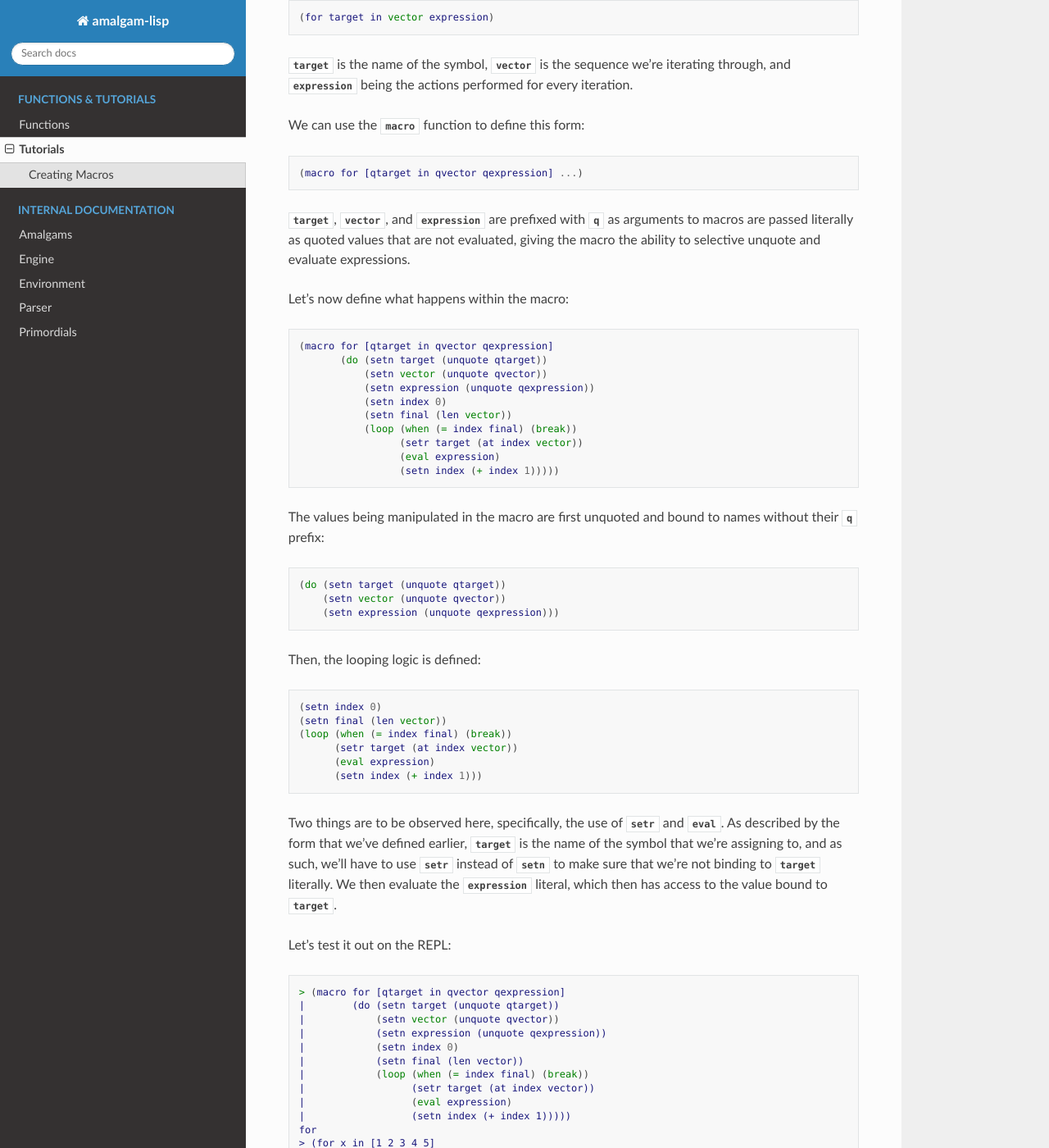
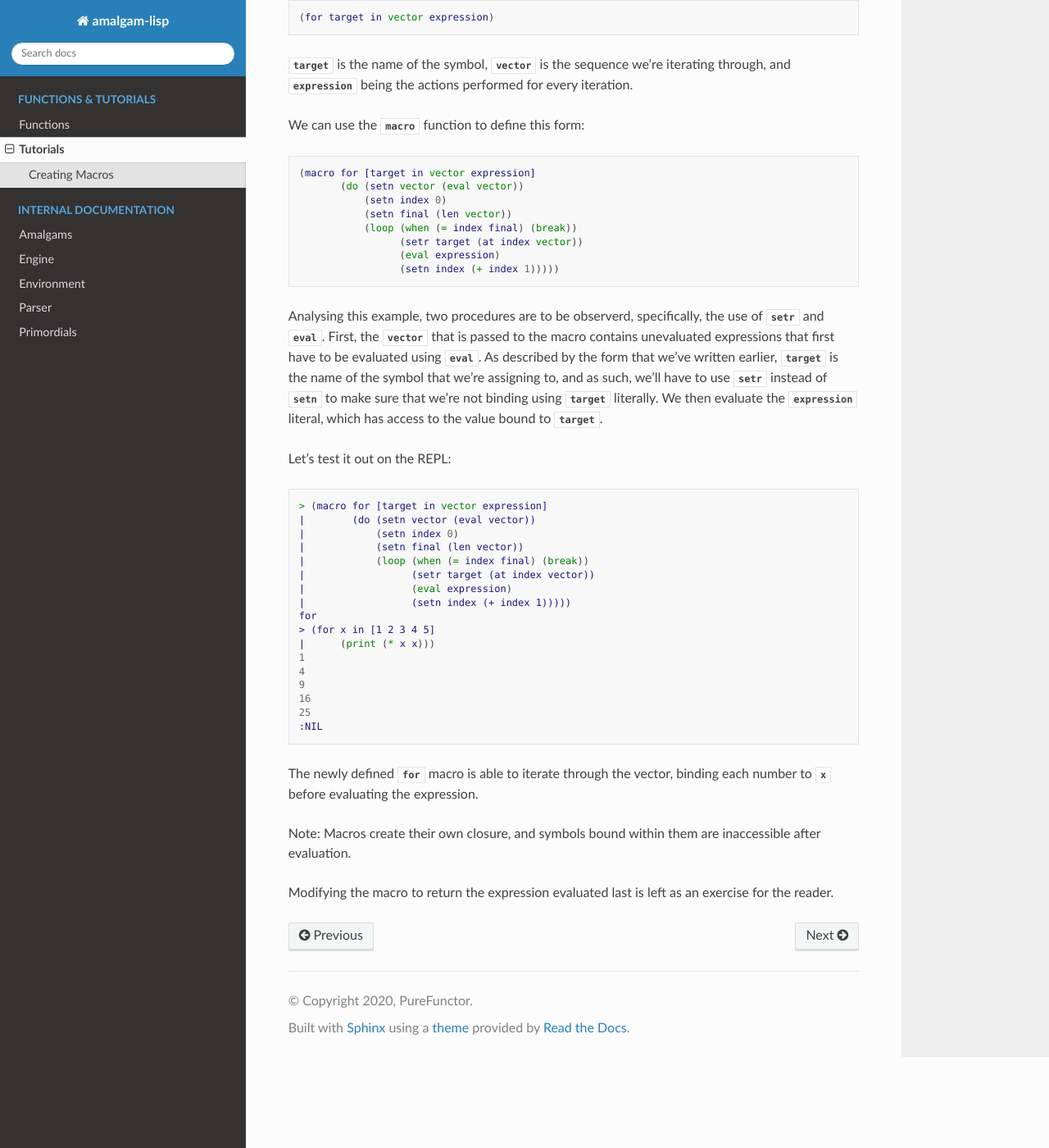
Before and after one commit to purefunctor/amalgam-lisp, a Sphinx documentation site: the page built from docs/tutorials.rst, in a window 1280 px wide and 1400 px high, scrolled down 336 px. Shown: the whole window at 82% size. Built offline with Sphinx 7.4.7 and the Read the Docs theme 2.0.0, drawn with Linux system fonts in a browser that asks for light colours.

Commit message:
Update user-facing documentation for macro

```diff
--- a/docs/functions.rst
+++ b/docs/functions.rst
@@ -164,10 +164,10 @@ Meta
    :data:`args`, and a :data:`body`. Binds to a closure when created
    inside of one.
 
-.. function:: (macro name [qargs...] body)
+.. function:: (macro name [args...] body)
 
    Creates a scoped macro given a :data:`name`, a vector of
-   :data:`qargs`, and a :data:`body`. Binds to a closure when created
+   :data:`args`, and a :data:`body`. Binds to a closure when created
    inside of one.
 
 .. function:: (let [[name value]...] body)
--- a/docs/tutorials.rst
+++ b/docs/tutorials.rst
@@ -21,21 +21,8 @@ We can use the :data:`macro` function to define this form:
 
 .. code-block:: lisp
 
-    (macro for [qtarget in qvector qexpression] ...)
-
-:data:`target`, :data:`vector`, and :data:`expression` are prefixed
-with :data:`q` as arguments to macros are passed literally as quoted
-values that are not evaluated, giving the macro the ability to
-selective unquote and evaluate expressions.
-
-Let's now define what happens within the macro:
-
-.. code-block:: lisp
-
-    (macro for [qtarget in qvector qexpression]
-           (do (setn target (unquote qtarget))
-               (setn vector (unquote qvector))
-               (setn expression (unquote qexpression))
+    (macro for [target in vector expression]
+           (do (setn vector (eval vector))
                (setn index 0)
                (setn final (len vector))
                (loop (when (= index final) (break))
@@ -43,42 +30,23 @@ Let's now define what happens within the macro:
                      (eval expression)
                      (setn index (+ index 1)))))
 
-The values being manipulated in the macro are first unquoted and bound
-to names without their :data:`q` prefix:
-
-.. code-block:: lisp
-
-    (do (setn target (unquote qtarget))
-        (setn vector (unquote qvector))
-        (setn expression (unquote qexpression)))
-
-Then, the looping logic is defined:
-
-.. code-block:: lisp
-
-    (setn index 0)
-    (setn final (len vector))
-    (loop (when (= index final) (break))
-          (setr target (at index vector))
-          (eval expression)
-          (setn index (+ index 1)))
-
-Two things are to be observed here, specifically, the use of
-:data:`setr` and :data:`eval`. As described by the form that we've
-defined earlier, :data:`target` is the name of the symbol that
-we're assigning to, and as such, we'll have to use :data:`setr` instead
-of :data:`setn` to make sure that we're not binding to :data:`target`
-literally. We then evaluate the :data:`expression` literal, which then
-has access to the value bound to :data:`target`.
+Analysing this example, two procedures are to be observerd,
+specifically, the use of :data:`setr` and :data:`eval`. First, the
+:data:`vector` that is passed to the macro contains unevaluated
+expressions that first have to be evaluated using :data:`eval`. As
+described by the form that we've written earlier, :data:`target` is
+the name of the symbol that we're assigning to, and as such, we'll
+have to use :data:`setr` instead of :data:`setn` to make sure that
+we're not binding using :data:`target` literally. We then evaluate the
+:data:`expression` literal, which has access to the value bound to
+:data:`target`.
 
 Let's test it out on the REPL:
 
 .. code-block:: lisp
 
-    > (macro for [qtarget in qvector qexpression]
-    |        (do (setn target (unquote qtarget))
-    |            (setn vector (unquote qvector))
-    |            (setn expression (unquote qexpression))
+    > (macro for [target in vector expression]
+    |        (do (setn vector (eval vector))
     |            (setn index 0)
     |            (setn final (len vector))
     |            (loop (when (= index final) (break))
```
